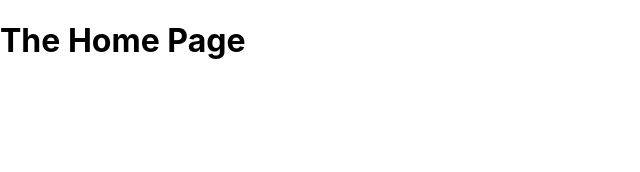
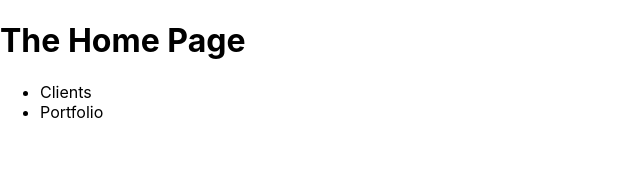
Before and after one commit to DeeDe3/my-next-app, a Next.js app in the folder public/: page / in a window 1280 px wide. Shown: the top 172 px of the page, without its empty margins (0-640 px from the left). Built offline with nearby package versions, Linux system fonts and the light colour scheme.

Commit message:
Navigating through pages

```diff
--- a/public/pages/index.tsx
+++ b/public/pages/index.tsx
@@ -1,9 +1,18 @@
 import type { NextPage } from "next";
+import Link from "next/link";
 
 const Home: NextPage = () => {
   return (
     <div>
       <h1>The Home Page</h1>
+      <ul>
+        <li>
+          <Link href="/clients">Clients</Link>
+        </li>
+        <li>
+          <Link href="/portfolio">Portfolio</Link>
+        </li>
+      </ul>
     </div>
   );
 };
```
